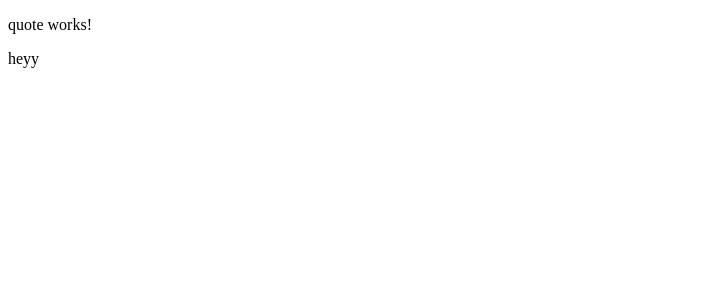
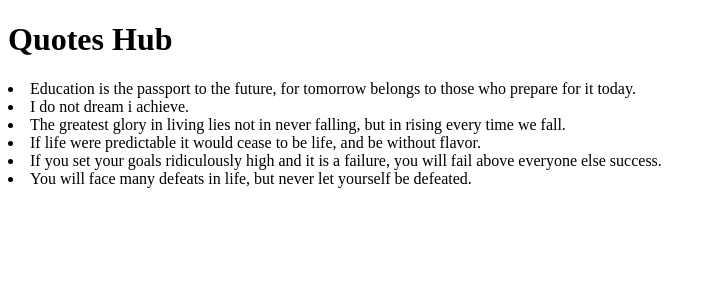
Before and after one commit to karanikathungu-crypto/quote-app, an Angular app in the folder quote-app/: page / in a window 1280 px wide. Shown: the top 300 px of the page, without its empty margins (0-716 px from the left). Built offline with nearby package versions, Linux system fonts and the light colour scheme.

Commit message:
Add the directive to enable loop to display quotes

```diff
--- a/quote-app/src/app/app.module.ts
+++ b/quote-app/src/app/app.module.ts
@@ -4,11 +4,13 @@ import { BrowserModule } from '@angular/platform-browser';
 import { AppRoutingModule } from './app-routing.module';
 import { AppComponent } from './app.component';
 import { QuoteComponent } from './quote/quote.component';
+import { QuoteDetailComponent } from './quote-detail/quote-detail.component';
 
 @NgModule({
   declarations: [
     AppComponent,
-    QuoteComponent
+    QuoteComponent,
+    QuoteDetailComponent
   ],
   imports: [
     BrowserModule,
--- /dev/null
+++ b/quote-app/src/app/quote-detail/quote-detail.component.html
@@ -0,0 +1 @@
+<p>quote-detail works!</p>
--- /dev/null
+++ b/quote-app/src/app/quote-detail/quote-detail.component.ts
@@ -0,0 +1,15 @@
+import { Component, OnInit } from '@angular/core';
+
+@Component({
+  selector: 'app-quote-detail',
+  templateUrl: './quote-detail.component.html',
+  styleUrls: ['./quote-detail.component.css']
+})
+export class QuoteDetailComponent implements OnInit {
+
+  constructor() { }
+
+  ngOnInit(): void {
+  }
+
+}
--- a/quote-app/src/app/quote.ts
+++ b/quote-app/src/app/quote.ts
@@ -1,5 +1,5 @@
 export class Quote {
-  constructor(public id: number,public author: string,public quote: string,public poster: string,public elapsedTime: Date){
+  constructor(public id: number,public author: string,public message: string,public poster: string,public elapsedTime: Date){
 
   }
 }
--- a/quote-app/src/app/quote/quote.component.html
+++ b/quote-app/src/app/quote/quote.component.html
@@ -1,2 +1,8 @@
-<p>quote works!</p>
-<p>heyy</p>
+
+<div>
+  <h1>Quotes Hub</h1>
+<li *ngFor='let quote of quotes'>
+  {{quote.message}}
+
+</li>
+</div>
--- a/quote-app/src/app/quote/quote.component.ts
+++ b/quote-app/src/app/quote/quote.component.ts
@@ -8,10 +8,13 @@ import { Quote } from '../quote';
 })
 export class QuoteComponent implements OnInit {
 
-  quote:Quote[] = [
+  quotes:Quote[] = [
     new Quote(1,'MalcomX','Education is the passport to the future, for tomorrow belongs to those who prepare for it today.', 'James',new Date(1999,0,7)),
     new Quote(2,'RomeluLukaku','I do not dream i achieve.','Margaret',new Date(2010,6,7)),
-    new Quote(3, 'NelsonMandela', 'The greatest glory in living lies not in never falling, but in rising every time we fall.','Julius',new Date(1969,6,4))
+    new Quote(3, 'NelsonMandela', 'The greatest glory in living lies not in never falling, but in rising every time we fall.','Julius',new Date(1969,6,4)),
+    new Quote(4,'Eleanor Roosevelt','If life were predictable it would cease to be life, and be without flavor. ','Marcus',new Date(2020,6,3)),
+    new Quote(5,'James Cameron','If you set your goals ridiculously high and it is a failure, you will fail above everyone else success.','Jolly',new Date(2020,5,3)),
+    new Quote(6,'Maya Angelou','You will face many defeats in life, but never let yourself be defeated. ','Andrea',new Date(2021,7,4))
 
   ]
 
```
Also changed, not shown: quote-app/src/app/quote-detail/quote-detail.component.css (added), 1 other file (tests, documents, lock files or other folders).
